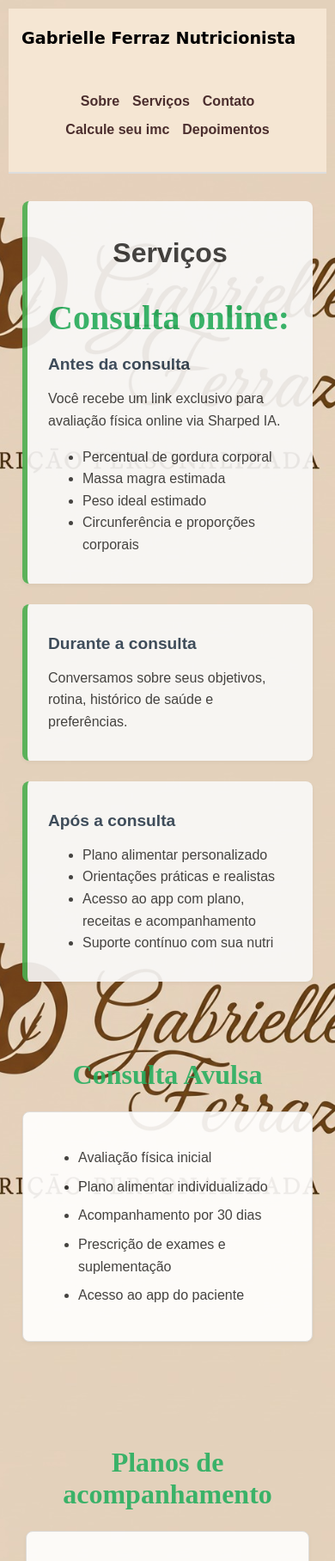
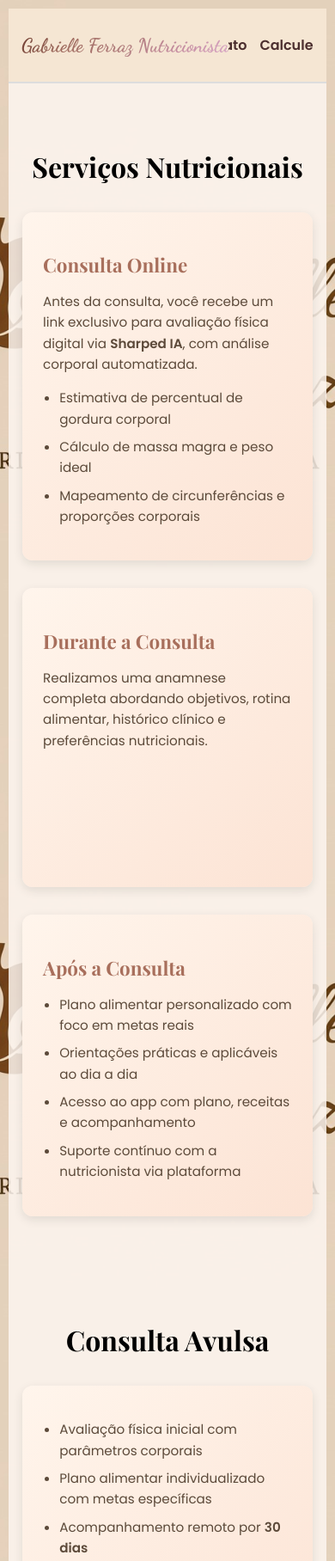
Before and after one commit to MatheusFerraz320/Site-Nutricionista, a plain HTML site: page servicos.html in a window 390 px wide. Shown: the top 1816 px of the page at 86% size. Drawn offline with nearby package versions, Linux system fonts and the light colour scheme.

Commit message:
Alteração de cores de fonte e alteração de responsividade mobile

```diff
--- a/servicos.html
+++ b/servicos.html
@@ -1,14 +1,33 @@
 <!DOCTYPE html>
 <html lang="pt-BR">
   <head>
-    <link rel="stylesheet" href="style.css">
-    <meta charset="UTF-8">
-    <meta name="viewport" content="width=device-width, initial-scale=1.0">
+    <link rel="stylesheet" href="style.css" />
+    <meta charset="UTF-8" />
+    <meta name="viewport" content="width=device-width, initial-scale=1.0" />
     <title>Document</title>
-    <link rel="stylesheet" href="https://cdnjs.cloudflare.com/ajax/libs/font-awesome/6.5.0/css/all.min.css" />
-
+    <!-- Fontes -->
+    <link
+      href="https://fonts.googleapis.com/css2?family=Dancing+Script:wght@700&display=swap"
+      rel="stylesheet"
+    />
+    <link
+      href="https://fonts.googleapis.com/css2?family=Poppins:wght@400;600&display=swap"
+      rel="stylesheet"
+    />
+    <link
+      href="https://fonts.googleapis.com/css2?family=Playfair+Display:wght@600&family=Poppins:wght@400;500;600&display=swap"
+      rel="stylesheet"
+    />
+    <link
+      href="https://fonts.googleapis.com/css2?family=Inter:wght@400;600&family=Playfair+Display:wght@700&family=Raleway:wght@400;700&display=swap"
+      rel="stylesheet"
+    />
+    <link
+      rel="stylesheet"
+      href="https://cdnjs.cloudflare.com/ajax/libs/font-awesome/6.5.0/css/all.min.css"
+    />
   </head>
-<body class = "slide-in">
+  <body class="slide-in">
     <header>
       <div class="header-container">
         <h1>Gabrielle Ferraz Nutricionista</h1>
@@ -16,83 +35,94 @@
           <li><a href="index.html">Sobre</a></li>
           <li><a href="servicos.html">Serviços</a></li>
           <li><a href="contato.html">Contato</a></li>
-            <li><a href= "calculadoraimc.html">Calcule seu imc</a></li>
-            <li><a href= "depoimentos.html">Depoimentos</a></li>
+          <li><a href="calculadoraimc.html">Calcule seu imc</a></li>
+          <li><a href="depoimentos.html">Depoimentos</a></li>
         </ul>
       </div>
     </header>
     <section class="servicos-intro">
-  <div class="servico-container">
-    <div class="passo-a-passo">
-      <div class="passo-card">
-        <h1>Serviços</h1>
-        <h2>Consulta online:</h2>
-        <h3>Antes da consulta</h3>
-        <p>Você recebe um link exclusivo para avaliação física online via Sharped IA.</p>
+      <h2>Serviços Nutricionais</h2>
+      <div class="card-container">
+        <div class="card">
+          <h3>Consulta Online</h3>
+          <p>
+            Antes da consulta, você recebe um link exclusivo para avaliação
+            física digital via <strong>Sharped IA</strong>, com análise corporal
+            automatizada.
+          </p>
           <ul>
-          <li>Percentual de gordura corporal</li>
-          <li>Massa magra estimada</li>
-          <li>Peso ideal estimado</li>
-          <li>Circunferência e proporções corporais</li>
+            <li>Estimativa de percentual de gordura corporal</li>
+            <li>Cálculo de massa magra e peso ideal</li>
+            <li>Mapeamento de circunferências e proporções corporais</li>
           </ul>
         </div>
-      <div class="passo-card">
-        <h3>Durante a consulta</h3>
-        <p>Conversamos sobre seus objetivos, rotina, histórico de saúde e preferências.</p>
+
+        <div class="card">
+          <h3>Durante a Consulta</h3>
+          <p>
+            Realizamos uma anamnese completa abordando objetivos, rotina
+            alimentar, histórico clínico e preferências nutricionais.
+          </p>
         </div>
-      <div class="passo-card">
-        <h3>Após a consulta</h3>
+
+        <div class="card">
+          <h3>Após a Consulta</h3>
           <ul>
-          <li>Plano alimentar personalizado</li>
-          <li>Orientações práticas e realistas</li>
+            <li>Plano alimentar personalizado com foco em metas reais</li>
+            <li>Orientações práticas e aplicáveis ao dia a dia</li>
             <li>Acesso ao app com plano, receitas e acompanhamento</li>
-          <li>Suporte contínuo com sua nutri</li>
+            <li>Suporte contínuo com a nutricionista via plataforma</li>
           </ul>
-      </div>
         </div>
       </div>
     </section>
 
     <section class="servicos-avulsa">
       <h2>Consulta Avulsa</h2>
-  <div class="card-avulsa">
+      <div class="card-container">
+        <div class="card">
           <ul>
-      <li>Avaliação física inicial</li>
-      <li>Plano alimentar individualizado</li>
-      <li>Acompanhamento por 30 dias</li>
-      <li>Prescrição de exames e suplementação</li>
-      <li>Acesso ao app do paciente</li>
+            <li>Avaliação física inicial com parâmetros corporais</li>
+            <li>Plano alimentar individualizado com metas específicas</li>
+            <li>Acompanhamento remoto por <strong>30 dias</strong></li>
+            <li>Prescrição de exames laboratoriais e suplementação</li>
+            <li>Acesso ao app do paciente com recursos exclusivos</li>
           </ul>
+        </div>
       </div>
     </section>
 
     <section class="servicos-planos">
-  <h2>Planos de acompanhamento</h2>
+      <h2>Planos de Acompanhamento Nutricional</h2>
       <div class="card-container">
         <div class="card">
           <h3>Plano Essencial</h3>
           <ul>
-        <li>Todos os itens da consulta avulsa</li>
-        <li>Avaliação física de retorno</li>
-        <li>Duração: 30 dias</li>
+            <li>Todos os benefícios da consulta avulsa</li>
+            <li>Reavaliação antropométrica após 30 dias</li>
+            <li>Monitoramento básico de progresso</li>
+            <li>Duração: <strong>30 dias</strong></li>
           </ul>
         </div>
+
         <div class="card">
           <h3>Plano Evolução</h3>
           <ul>
-        <li>Ajuste do plano após 30 dias</li>
-        <li>3 avaliações físicas (inicial, 30 dias, 60 dias)</li>
-        <li>Acompanhamento por 60 dias</li>
+            <li>Reformulação estratégica do plano alimentar</li>
+            <li>3 avaliações físicas: inicial, 30 e 60 dias</li>
+            <li>Feedback contínuo e ajustes personalizados</li>
+            <li>Duração: <strong>60 dias</strong></li>
           </ul>
         </div>
+
         <div class="card">
           <h3>Plano Transformação</h3>
           <ul>
-        <li>Ajustes mensais no plano alimentar</li>
-        <li>4 avaliações físicas (inicial, 30, 60, 90 dias)</li>
-        <li>Suporte completo por 90 dias</li>
-        <li>Prescrição de exames e suplementação</li>
-        <li>Acesso ao app do paciente</li>
+            <li>Revisões mensais com otimização nutricional</li>
+            <li>4 avaliações físicas: inicial, 30, 60 e 90 dias</li>
+            <li>Prescrição de exames e suplementação avançada</li>
+            <li>Suporte integral via plataforma digital exclusiva</li>
+            <li>Duração: <strong>90 dias</strong></li>
           </ul>
         </div>
       </div>
@@ -100,21 +130,31 @@
     <footer class="rodape">
       <p>© 2025 Gabrielle Ferraz Nutricionista</p>
       <div class="social-icons">
-    <a href="https://www.instagram.com/seuusuario" target="_blank" aria-label="Instagram">
+        <a
+          href="https://www.instagram.com/seuusuario"
+          target="_blank"
+          aria-label="Instagram"
+        >
           <i class="fab fa-instagram"></i>
         </a>
-    <a href="https://wa.me/55SEUNUMERO" target="_blank" aria-label="WhatsApp">
+        <a
+          href="https://wa.me/55SEUNUMERO"
+          target="_blank"
+          aria-label="WhatsApp"
+        >
           <i class="fab fa-whatsapp"></i>
         </a>
         <a href="mailto:seuemail@email.com" target="_blank" aria-label="Email">
           <i class="fas fa-envelope"></i>
         </a>
-    <a href="https://twitter.com/seuusuario" target="_blank" aria-label="Twitter">
+        <a
+          href="https://twitter.com/seuusuario"
+          target="_blank"
+          aria-label="Twitter"
+        >
           <i class="fab fa-twitter"></i>
         </a>
       </div>
     </footer>
-
-
   </body>
 </html>
--- a/style.css
+++ b/style.css
@@ -12,7 +12,6 @@
 .slide-in {
   animation: slideIn 2.5s ease-out forwards;
 }
-
 
 .imc-section {
   max-width: 600px;
@@ -127,7 +126,6 @@
   color: red;
 }
 
-
 header {
   background: #f5e6d3;
   border-bottom: 2px solid #ddd;
@@ -137,22 +135,30 @@ header {
   max-width: 1200px;
   margin: 0 auto;
   padding: 10px 15px;
+  display: flex;
   flex-direction: row;
-  display: flex;
   justify-content: space-between;
-  align-items: left;
-  flex-wrap: wrap;
-  overflow-x: hidden;
+  align-items: center; /* corrigido para centralizar verticalmente */
+  flex-wrap: nowrap; /* evita quebra de linha */
+  overflow-x: auto; /* permite rolagem horizontal se necessário */
 }
 
+/* Título com gradiente */
 header h1 {
   font-size: 1.8rem;
-  color: linear-gradient(135deg, #fbe8d3, #f6d7b0, #f3c6c0, #e8b3d0, #d9a7c7);
-
-
-  font-family: 'Dancing Script', cursive;
-
-
+  font-family: "Dancing Script", cursive;
+  background: linear-gradient(
+    135deg,
+    #6e3b2e,
+    #a06b5f,
+    #b07c7c,
+    #c48b9f,
+    #d9a7c7
+  );
+  -webkit-background-clip: text;
+  -webkit-text-fill-color: transparent;
+  white-space: nowrap;
+  margin: 0;
 }
 
 /* ===== NAVIGATION ===== */
@@ -161,11 +167,17 @@ header h1 {
   display: flex;
   flex-direction: row;
   gap: 25px;
-  flex-wrap: wrap;
+  flex-wrap: nowrap;
   margin: 0;
   padding: 30px;
   font-size: 16px;
   font-family: "Poppins", sans-serif;
+  overflow-x: auto;
+  scrollbar-width: none; /* Firefox */
+}
+
+.nav-links::-webkit-scrollbar {
+  display: none; /* Chrome */
 }
 
 .nav-links li {
@@ -173,32 +185,34 @@ header h1 {
 }
 
 .nav-links a {
-  margin-top:10px;
+  margin-top: 10px;
   text-decoration: none;
   color: #4b2e2e;
   font-weight: bold;
   transition: color 0.3s ease;
+  white-space: nowrap;
 }
 
 .nav-links a:hover {
   color: #8b4513; /* marrom mais forte no hover */
 }
+
 /* ===== RESPONSIVIDADE ===== */
 @media (max-width: 768px) {
   .header-container {
     flex-direction: row;
-    align-items: left;
+    flex-wrap: nowrap;
+    align-items: center;
   }
 
   .nav-links {
-    margin-top: 10px;
-    flex-wrap: wrap;
     justify-content: center;
     gap: 15px;
+    padding: 20px;
   }
 
   header h1 {
-    font-size: 1.2rem;
+    font-size: 1.4rem;
   }
 }
 .sobre-container {
@@ -214,10 +228,17 @@ header h1 {
   flex-wrap: wrap;
 }
 .sobre-titulo {
-  font-family: 'Playfair Display', serif;
+  font-family: "Playfair Display", serif;
   font-size: 3rem;
   font-weight: 700;
-  background: linear-gradient(90deg, #f6d365, #fda085, #fbc27b, #ffd700, #f9a825);
+  background: linear-gradient(
+    90deg,
+    #f6d365,
+    #fda085,
+    #fbc27b,
+    #ffd700,
+    #f9a825
+  );
   -webkit-background-clip: text;
   -webkit-text-fill-color: transparent;
   background-clip: text;
@@ -225,7 +246,6 @@ header h1 {
   margin-bottom: 30px;
   text-align: center;
 }
-
 
 .text-content {
   flex: 2;
@@ -236,21 +256,18 @@ header h1 {
   padding: 30px;
   border-radius: 12px;
   box-shadow: 0 4px 12px rgba(0, 0, 0, 0.1);
-  font-family: 'Poppins', sans-serif;
+  font-family: "Poppins", sans-serif;
   color: #3e3e3e;
   line-height: 1.7;
   letter-spacing: 0.3px;
 }
 
-
 .text-content p {
-  font-family: 'Inter', sans-serif;
+  font-family: "Inter", sans-serif;
   font-size: 1.1rem;
   line-height: 1.7;
   color: #3e3e3e;
 }
-
-
 
 .image-content {
   flex: 1;
@@ -285,82 +302,44 @@ body {
   margin: 0;
 }
 
+/* Fontes elegantes */
+@import url("https://fonts.googleapis.com/css2?family=Poppins:wght@300;500;700&family=Playfair+Display:wght@600&display=swap");
+
 .servicos-intro,
 .servicos-avulsa,
 .servicos-planos {
-  font-family: 'Poppins', sans-serif;
-  max-width: 900px;
-  margin: 0 auto;
-  padding: 2rem 1rem;
-  color: #333;
-  opacity: 0.9;
+  padding: 3rem 1rem;
+  background-color: rgba(253, 246, 240, 0.85);
+  font-family: "Poppins", sans-serif;
+  color: #4a3f35;
 }
 
-.servicos-intro h1,
+.servicos-intro h2,
 .servicos-avulsa h2,
 .servicos-planos h2 {
+  font-family: "Playfair Display", serif;
+  font-size: 2rem;
   text-align: center;
-  margin-bottom: 1.5rem;
-  font-size: 2rem;
+  margin-bottom: 2rem;
+  color: #000; /* cor preta para melhor contraste */
 }
 
-
-.passo-a-passo {
-  display: flex;
-  flex-direction: column;
-  gap: 1.5rem;
-}
-
-.passo-card {
-  background-color: #f9f9f9;
-  border-left: 6px solid #4caf50;
-  border-radius: 8px;
-  padding: 1rem 1.5rem;
-  box-shadow: 0 2px 6px rgba(0,0,0,0.05);
-}
-
-.passo-card h3 {
-  margin-bottom: 0.5rem;
-  font-size: 1.2rem;
-  color: #2c3e50;
-}
-
-.passo-card p,
-.passo-card ul li {
-  font-size: 1rem;
-  line-height: 1.6;
-}
-
-.card-avulsa {
-  background-color: #fff;
-  border: 1px solid #ddd;
-  border-radius: 8px;
-  padding: 1.5rem;
-  box-shadow: 0 2px 6px rgba(0,0,0,0.05);
-  max-width: 600px;
-  margin: 0 auto 2rem;
-}
-
-.card-avulsa ul li {
-  font-size: 1rem;
-  line-height: 1.6;
-  margin-bottom: 0.5rem;
-}
-
+/* Container de cards */
 .card-container {
   display: flex;
   flex-wrap: wrap;
+  justify-content: center;
   gap: 2rem;
-  justify-content: center;
 }
 
+/* Estilo dos cards */
 .card {
-  background-color: #fefefe;
-  border: 1px solid #ddd;
-  border-radius: 8px;
+  background: linear-gradient(135deg, #fff5ec, #fce3d4);
+  border-radius: 12px;
+  box-shadow: 0 4px 12px rgba(0, 0, 0, 0.1);
   padding: 1.5rem;
-  width: 280px;
-  box-shadow: 0 2px 6px rgba(0,0,0,0.05);
+  max-width: 320px;
+  flex: 1 1 300px;
   transition: transform 0.3s ease;
 }
 
@@ -369,17 +348,34 @@ body {
 }
 
 .card h3 {
-  font-size: 1.25rem;
-  margin-bottom: 0.5rem;
-  color: #2c3e50;
+  font-family: "Playfair Display", serif;
+  font-size: 1.4rem;
+  margin-bottom: 1rem;
+  color: #a86f5c;
+}
+
+.card p,
+.card ul {
+  font-size: 0.95rem;
+  line-height: 1.6;
+  color: #5c4a3a;
+}
+
+.card ul {
+  padding-left: 1.2rem;
 }
 
 .card ul li {
-  font-size: 1rem;
-  line-height: 1.6;
   margin-bottom: 0.5rem;
 }
 
+/* Responsivo */
+@media (max-width: 768px) {
+  .card-container {
+    flex-direction: column;
+    align-items: center;
+  }
+}
 
 @media (max-width: 768px) {
   .sobre-container {
@@ -532,7 +528,7 @@ body {
   color: #5a4a42;
   text-align: center;
   padding: 30px 20px;
-  font-family: 'Poppins', sans-serif;
+  font-family: "Poppins", sans-serif;
   width: 100%;
   margin-top: auto;
 }
@@ -554,13 +550,12 @@ body {
   color: #a67c6b;
 }
 
-
 .depoimentos-container {
   max-width: 900px;
   background: linear-gradient(135deg, #f5e9e2, #ffffff);
-  opacity: 1.0;
+  opacity: 1;
   padding: 60px 20px;
-  font-family: 'Inter', sans-serif;
+  font-family: "Inter", sans-serif;
   color: #2c3e50;
   text-align: center;
   margin: 40px auto;
@@ -569,9 +564,9 @@ body {
   box-shadow: 0 6px 20px rgba(0, 0, 0, 0.06);
 }
 
-.depoimentos.container , h2
-  {
-  font-family: 'Playfair Display', serif;
+.depoimentos.container,
+h2 {
+  font-family: "Playfair Display", serif;
   font-size: 2.5rem;
   margin-bottom: 20px;
   color: #27ae60;
```
Lines whose indentation alone changed are shown as unchanged.
